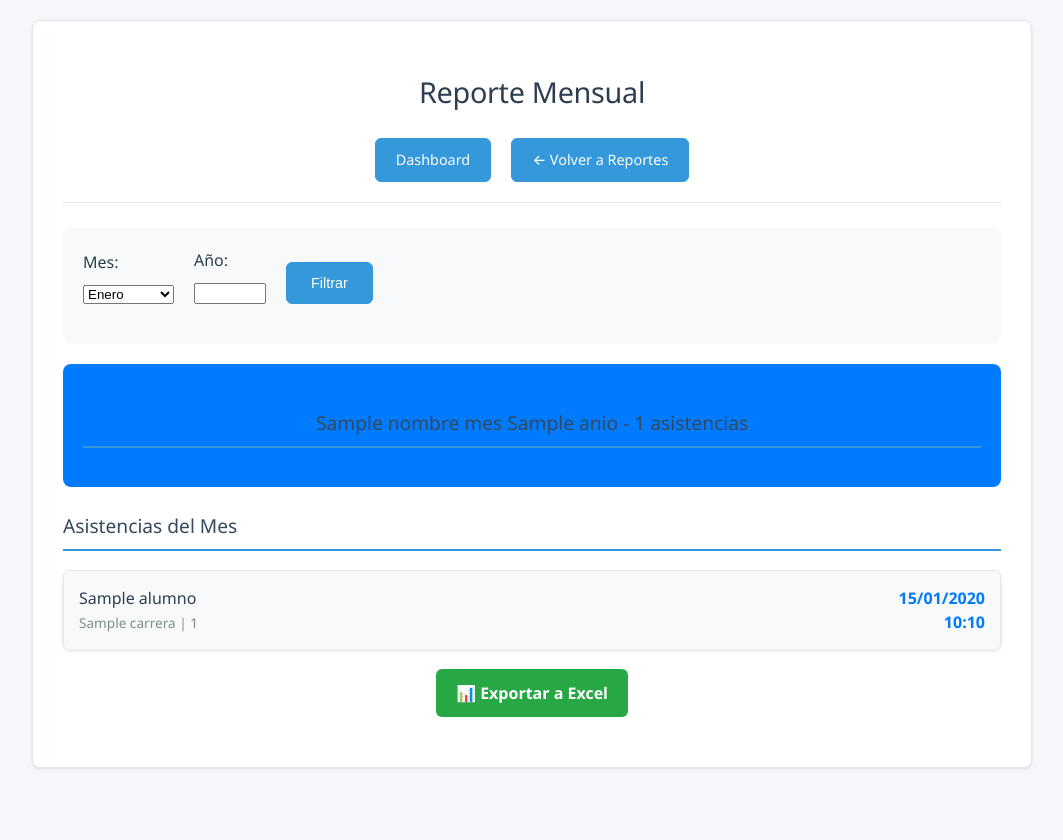
After one commit to rMonroy33/asistcontrol, a Django app: template ASISTENCIA/templates/asistencia/reporte_mensual.html in a window 1280 px wide. The commit adds this page. Shown: the whole page, without its empty margins (108-1171 px from the left). Run offline with Django 4.2, Linux system fonts and the light colour scheme; the template is opened without the code that fills it: most values are stand-ins (such as "Sample title", 1, 10 or a date in 2020).

Commit message:
reportes

```diff
--- a/ASISTENCIA/templates/asistencia/dashboard.html
+++ b/ASISTENCIA/templates/asistencia/dashboard.html
@@ -49,7 +49,7 @@
                 </div>
                 <h3>Reportes</h3>
                 <p>Análisis y estadísticas del sistema</p>
-                <a href="#" class="module-button">Acceder</a>
+                <a href="{% url 'reportes_principal' %}" class="module-button">Acceder</a>
             </div>
         </div>
 
--- /dev/null
+++ b/ASISTENCIA/templates/asistencia/reporte_mensual.html
@@ -0,0 +1,169 @@
+{% load static %}
+<!DOCTYPE html>
+<html lang="es">
+<head>
+    <meta charset="UTF-8">
+    <meta name="viewport" content="width=device-width, initial-scale=1.0">
+    <link rel="stylesheet" href="{% static 'asistencia/css/forms.css' %}">
+    <title>Reporte Mensual - Sistema de Asistencia</title>
+</head>
+<body>
+    <div class="container">
+        <h1>Reporte Mensual</h1>
+
+        <!-- Navegación -->
+        <div class="navigation">
+            <a href="{% url 'dashboard' %}">Dashboard</a>
+            <a href="{% url 'reportes_principal' %}">← Volver a Reportes</a>
+        </div>
+
+        <!-- Formulario para seleccionar mes y año -->
+        <div class="filter-section">
+            <form method="get">
+                <div class="form-row">
+                    <div class="form-group">
+                        <label for="mes">Mes:</label>
+                        <select id="mes" name="mes" required>
+                            <option value="1" {% if mes == 1 %}selected{% endif %}>Enero</option>
+                            <option value="2" {% if mes == 2 %}selected{% endif %}>Febrero</option>
+                            <option value="3" {% if mes == 3 %}selected{% endif %}>Marzo</option>
+                            <option value="4" {% if mes == 4 %}selected{% endif %}>Abril</option>
+                            <option value="5" {% if mes == 5 %}selected{% endif %}>Mayo</option>
+                            <option value="6" {% if mes == 6 %}selected{% endif %}>Junio</option>
+                            <option value="7" {% if mes == 7 %}selected{% endif %}>Julio</option>
+                            <option value="8" {% if mes == 8 %}selected{% endif %}>Agosto</option>
+                            <option value="9" {% if mes == 9 %}selected{% endif %}>Septiembre</option>
+                            <option value="10" {% if mes == 10 %}selected{% endif %}>Octubre</option>
+                            <option value="11" {% if mes == 11 %}selected{% endif %}>Noviembre</option>
+                            <option value="12" {% if mes == 12 %}selected{% endif %}>Diciembre</option>
+                        </select>
+                    </div>
+                    <div class="form-group">
+                        <label for="anio">Año:</label>
+                        <input type="number" id="anio" name="anio" value="{{ anio }}" min="2020" max="2030" required>
+                    </div>
+                    <div class="form-group">
+                        <button type="submit" class="btn-primary">Filtrar</button>
+                    </div>
+                </div>
+            </form>
+        </div>
+
+        <!-- Resumen del período -->
+        <div class="period-summary">
+            <h3>{{ nombre_mes }} {{ anio }} - {{ total_asistencias }} asistencia{{ total_asistencias|pluralize }}s</h3>
+        </div>
+
+        <!-- Lista de asistencias del mes -->
+        {% if asistencias_mes %}
+            <div class="monthly-list">
+                <h3>Asistencias del Mes</h3>
+                <div class="monthly-attendance-list">
+                    {% for asistencia in asistencias_mes %}
+                        <div class="asistencia-item">
+                            <div class="alumno-info">
+                                <strong>{{ asistencia.alumno.nombre }}</strong><br>
+                                <small>{{ asistencia.alumno.carrera }} | {{ asistencia.alumno.num_control }}</small>
+                            </div>
+                            <div class="fecha-hora-info">
+                                <div>{{ asistencia.fecha|date:"d/m/Y" }}</div>
+                                <div>{{ asistencia.hora_entrada|time:"H:i" }}</div>
+                            </div>
+                        </div>
+                    {% endfor %}
+                </div>
+            </div>
+        {% else %}
+            <div class="empty-state">
+                <h3>No hay datos para este período</h3>
+                <p>No se encontraron registros de asistencia para {{ nombre_mes }} {{ anio }}</p>
+            </div>
+        {% endif %}
+
+        <div class="export-section">
+            <a href="{% url 'exportar_reportes' %}?tipo=mensual&mes={{ mes }}&anio={{ anio }}"
+               class="btn-export">📊 Exportar a Excel</a>
+        </div>
+    </div>
+
+    <style>
+        .filter-section {
+            background: #f8f9fa;
+            padding: 20px;
+            border-radius: 8px;
+            margin: 20px 0;
+        }
+
+        .form-row {
+            display: flex;
+            gap: 20px;
+            align-items: end;
+            flex-wrap: wrap;
+        }
+
+        .form-group {
+            display: flex;
+            flex-direction: column;
+            gap: 5px;
+        }
+
+        .period-summary {
+            background: #007bff;
+            color: white;
+            padding: 20px;
+            border-radius: 8px;
+            margin: 20px 0;
+            text-align: center;
+        }
+
+        .monthly-list {
+            margin: 20px 0;
+        }
+
+        .monthly-attendance-list {
+            background: white;
+            border-radius: 8px;
+            box-shadow: 0 2px 4px rgba(0,0,0,0.1);
+        }
+
+        .asistencia-item {
+            display: flex;
+            justify-content: space-between;
+            align-items: center;
+            padding: 15px;
+            border-bottom: 1px solid #e9ecef;
+        }
+
+        .asistencia-item:last-child {
+            border-bottom: none;
+        }
+
+        .fecha-hora-info {
+            text-align: right;
+            font-weight: bold;
+            color: #007bff;
+        }
+
+        .export-section {
+            margin: 20px 0;
+            text-align: center;
+        }
+
+        .btn-export {
+            background: #28a745;
+            color: white;
+            padding: 12px 20px;
+            border-radius: 6px;
+            text-decoration: none;
+            font-weight: bold;
+            display: inline-block;
+            transition: background 0.2s ease;
+        }
+
+        .btn-export:hover {
+            background: #218838;
+            text-decoration: none;
+        }
+    </style>
+</body>
+</html>
```
Also changed, not shown: ASISTENCIA/templates/asistencia/reporte_diario.html (added, +119 -0 lines), ASISTENCIA/templates/asistencia/reporte_semanal.html (added, +147 -0 lines), ASISTENCIA/templates/asistencia/reportes_principal.html (added, +77 -0 lines), ASISTENCIA/views.py (+223 -0 lines), asistcontrol/urls.py (+7 -0 lines), db.sqlite3.
